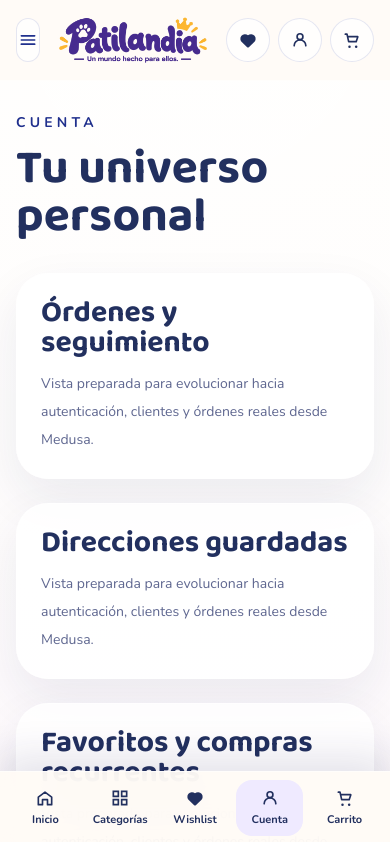
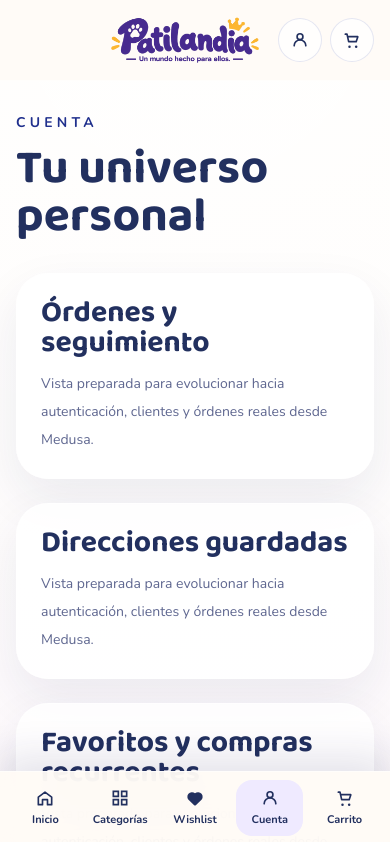
Before and after one commit to Andrescutellez/patilandia, a Next.js app: page /cuenta in a window 390 px wide. Shown: the top 842 px of the page. Built offline with nearby package versions, Linux system fonts and the light colour scheme.

Commit message:
mejorar logo y favicon

```diff
--- a/src/components/layout/site-header.tsx
+++ b/src/components/layout/site-header.tsx
@@ -2,18 +2,10 @@
 
 import Link from "next/link";
 import { usePathname } from "next/navigation";
-import { useState } from "react";
 
 import { mainNavigation } from "@/data/mock-store";
 import { Logo } from "@/components/patilandia/logo";
-import {
-  CartIcon,
-  CloseIcon,
-  HeartIcon,
-  MenuIcon,
-  SearchIcon,
-  UserIcon
-} from "@/components/ui/icons";
+import { CartIcon, SearchIcon, UserIcon } from "@/components/ui/icons";
 import { cn } from "@/lib/utils";
 import { useStore } from "@/store/store-provider";
 
@@ -79,22 +71,14 @@ function IconLink({
 
 export function SiteHeader() {
   const pathname = usePathname();
-  const [isOpen, setIsOpen] = useState(false);
-  const { cartCount, wishlistCount } = useStore();
+  const { cartCount } = useStore();
 
   return (
     <header className="sticky top-0 z-50 border-b border-white/60 bg-[rgba(255,251,246,0.82)] backdrop-blur-xl">
-      <div className="mx-auto flex max-w-7xl items-center gap-4 px-4 py-0 sm:px-6 lg:px-8">
-        <button
-          aria-label={isOpen ? "Cerrar menú" : "Abrir menú"}
-          className="flex h-11 w-11 items-center justify-center rounded-full border border-[var(--line)] bg-white/70 text-[var(--brand-violet-deep)] lg:hidden"
-          onClick={() => setIsOpen((current) => !current)}
-          type="button"
-        >
-          {isOpen ? <CloseIcon /> : <MenuIcon />}
-        </button>
+      <div className="mx-auto grid max-w-7xl grid-cols-[1fr_auto_1fr] items-center gap-4 px-4 py-0 sm:px-6 lg:flex lg:grid-cols-none lg:px-8">
+        <div aria-hidden className="lg:hidden" />
 
-        <Logo className="shrink-0" />
+        <Logo className="shrink-0 justify-self-center" />
 
         <nav className="ml-8 hidden items-center gap-8 lg:flex">
           {mainNavigation.map((link) => (
@@ -113,10 +97,7 @@ export function SiteHeader() {
           </label>
         </div>
 
-        <div className="flex items-center gap-2">
-          <IconLink href="/wishlist" label="Favoritos" count={wishlistCount}>
-            <HeartIcon className="h-5 w-5" />
-          </IconLink>
+        <div className="flex items-center justify-self-end gap-2">
           <IconLink href="/cuenta" label="Cuenta">
             <UserIcon className="h-5 w-5" />
           </IconLink>
@@ -125,33 +106,6 @@ export function SiteHeader() {
           </IconLink>
         </div>
       </div>
-
-      {isOpen ? (
-        <div className="border-t border-white/70 bg-[var(--surface)] px-4 py-5 lg:hidden">
-          <div className="mx-auto flex max-w-7xl flex-col gap-4">
-            <label className="flex h-12 items-center gap-3 rounded-full border border-[var(--line)] bg-white px-4">
-              <SearchIcon className="h-4 w-4 text-[var(--muted)]" />
-              <input
-                className="w-full bg-transparent text-sm text-[var(--ink)] outline-none placeholder:text-[var(--muted)]"
-                placeholder="Buscar productos mágicos..."
-                type="search"
-              />
-            </label>
-
-            <nav className="grid gap-3">
-              {mainNavigation.map((link) => (
-                <HeaderLink
-                  key={link.href}
-                  href={link.href}
-                  label={link.label}
-                  onClick={() => setIsOpen(false)}
-                  pathname={pathname}
-                />
-              ))}
-            </nav>
-          </div>
-        </div>
-      ) : null}
     </header>
   );
 }
```
Also changed, not shown: src/app/apple-icon.png (added), src/app/icon.png.
